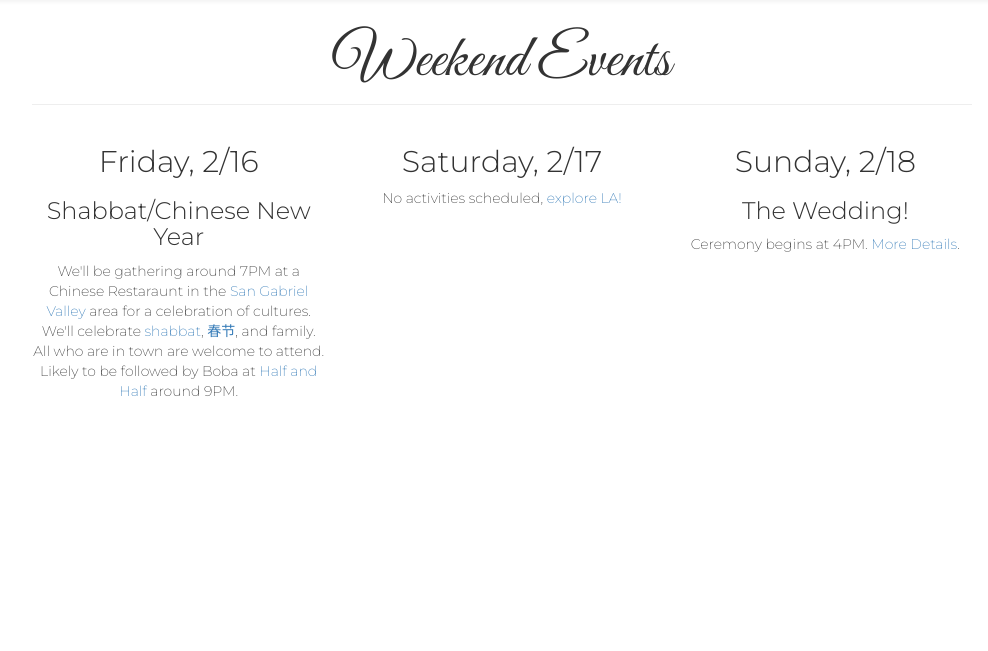
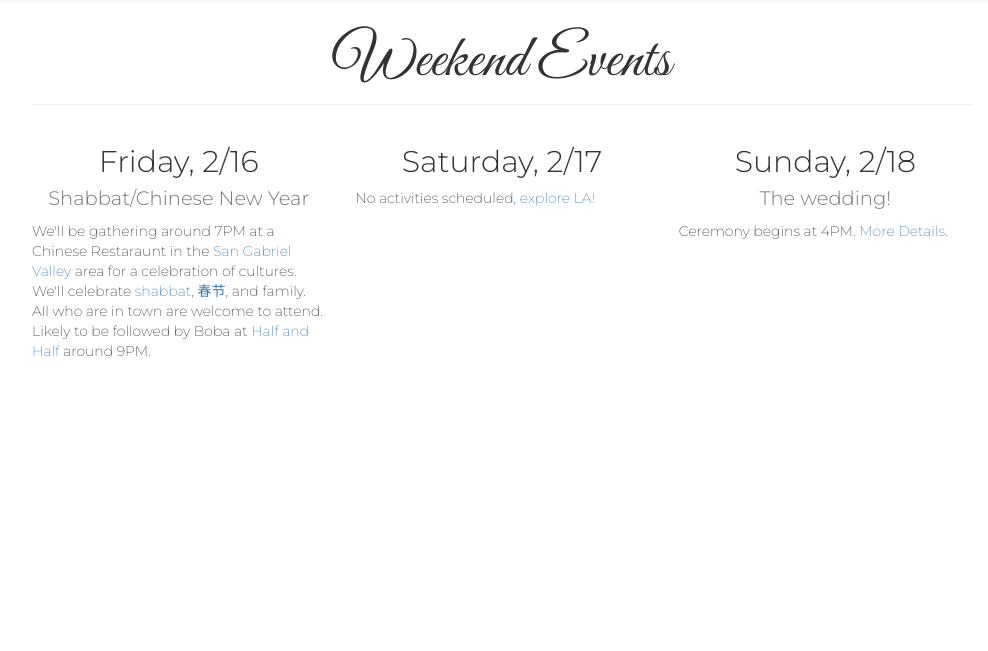
Before and after one commit to dpipemazo/wedsite, a Django app: page /events in a window 1280 px wide. Shown: the part 51-702 px from the top of the page, without its empty margins (138-1126 px from the left). Run offline with Django 3.2, Linux system fonts and the light colour scheme; the visitor is signed in with stand-in values (Sample User, id 1); some libraries are stand-ins or nearby versions; some web fonts are replaced.

Commit message:
Events: page style updates

```diff
--- a/wedding/templates/wedding/pages/events.html
+++ b/wedding/templates/wedding/pages/events.html
@@ -6,27 +6,31 @@ Weekend Events
 {% endblock %}
 
 {% block content %}
-<div id="events" class="container-fluid text-center page-container">
-  <h1 class="page-header">Weekend Events</h1>
+<div id="events" class="container-fluid page-container">
+  <h1 class="page-header text-center">Weekend Events</h1>
 
   <!-- Row with wedding map and venue info -->
   <div class="row">
-    <div class="col-sm-4 base-font text-center">
-      <h2> Friday, 2/16 </h2>
-        <h3>Shabbat/Chinese New Year</h3>
+    <div class="col-sm-4 text-justified">
+      <h2 class="text-center">
+        Friday, 2/16<br>
+        <small class="text-muted">Shabbat/Chinese New Year</small>
+      </h2>
       <p>
         We'll be gathering around 7PM at a Chinese Restaraunt in the <a href="https://www.google.com/maps/place/San+Gabriel+Valley/@34.0333435,-118.0720303,13z/data=!4m5!3m4!1s0x80c2d121478bbab5:0xdc01ba18a15032ea!8m2!3d34.0333443!4d-118.0370113">San Gabriel Valley</a>
         area for a celebration of cultures. We'll celebrate <a href="https://en.wikipedia.org/wiki/Shabbat">shabbat</a>,
         <a href="https://en.wikipedia.org/wiki/Chinese_New_Year">春节</a>, and family. All who are in town are welcome to attend. Likely to be followed by Boba at <a href="https://www.yelp.com/search?find_desc=half+and+half&find_loc=Monterey+Park%2C+CA&ns=1">Half and Half</a> around 9PM.
       </p>
     </div>
-    <div class="col-sm-4 base-font text-center">
-      <h2> Saturday, 2/17 </h2>
+    <div class="col-sm-4 text-justified">
+      <h2 class="text-center"> Saturday, 2/17 </h2>
       <p> No activities scheduled, <a href="/explore">explore LA!</a></p>
     </div>
-    <div class="col-sm-4 base-font text-center">
-      <h2> Sunday, 2/18 </h2>
-        <h3>The Wedding!</h3>
+    <div class="col-sm-4 text-justified">
+      <h2 class="text-center">
+        Sunday, 2/18<br>
+        <small class="text-muted">The wedding!</small>
+      </h2>
       <p>
         Ceremony begins at 4PM. <a href="/ceremony">More Details</a>.
       </p>
```
Lines whose indentation alone changed are shown as unchanged.
